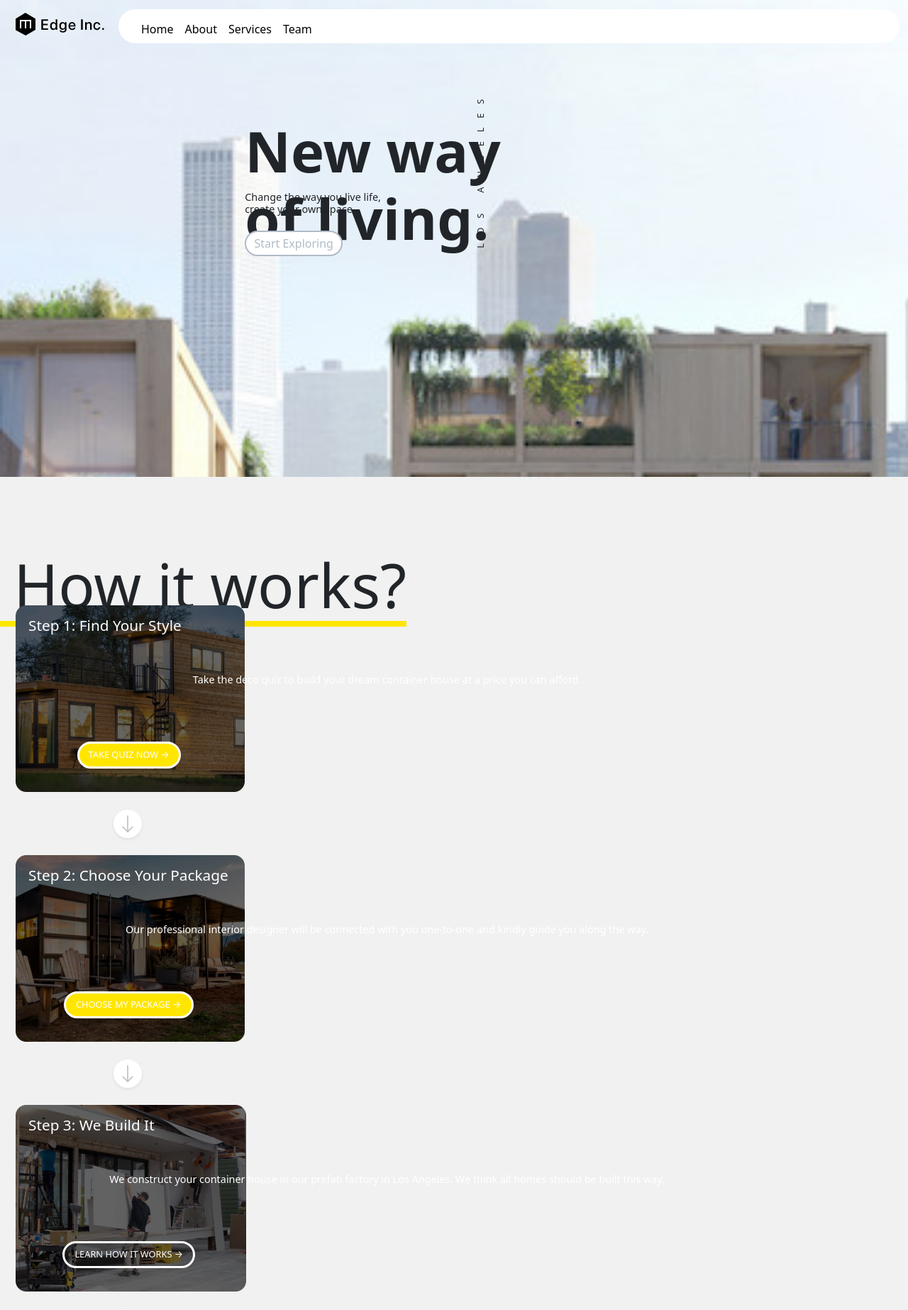
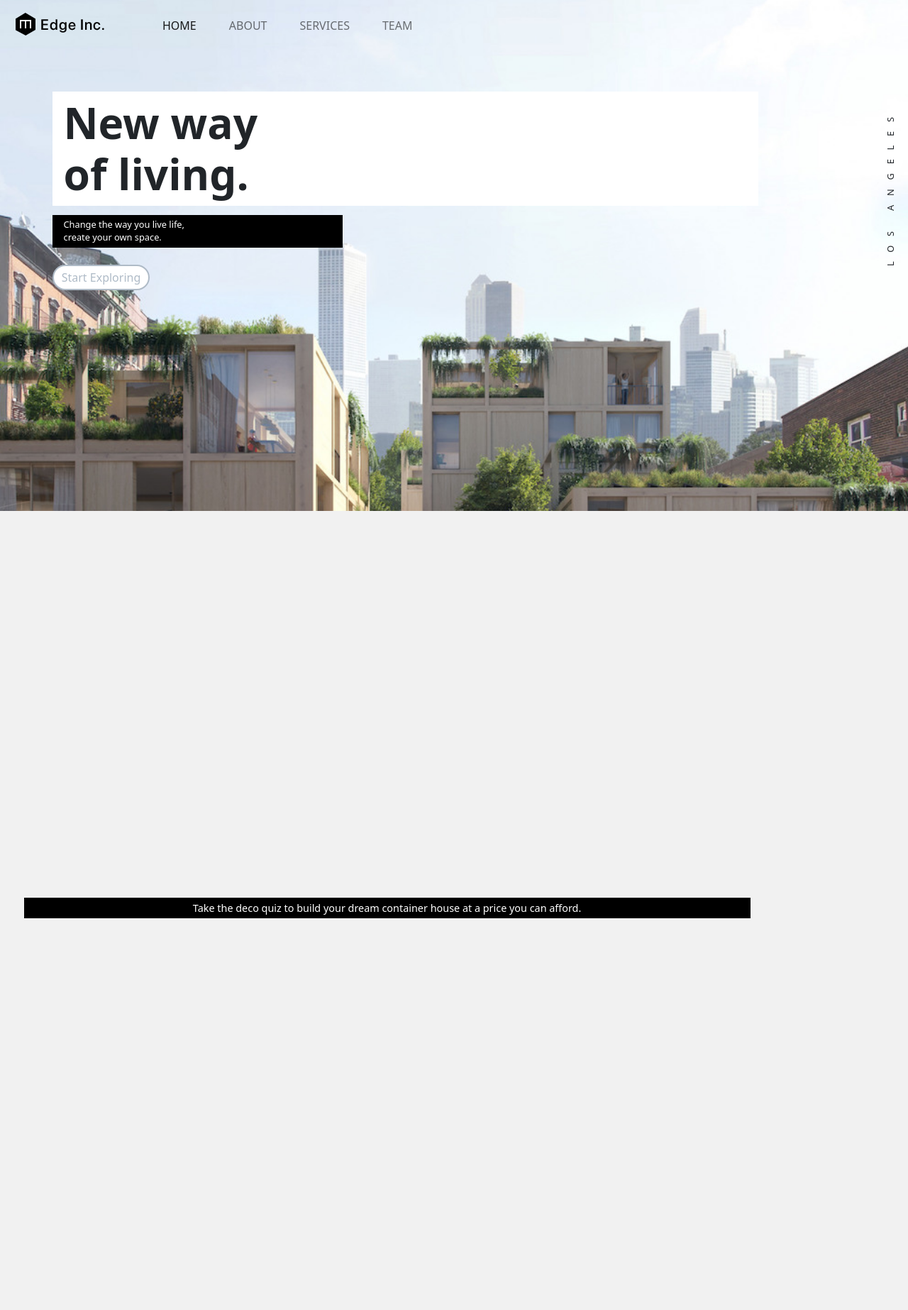
Before and after one commit to designerlinak/SMC_WebDesign3, a PHP site: page /homework/index.html in a window 1280 px wide. Shown: the top 1846 px of the page at 71% size. Run offline with PHP 8.4, Linux system fonts and the light colour scheme.

Commit message:
Update on homework

```diff
--- a/week06/homework/css/home-styles.css
+++ b/week06/homework/css/home-styles.css
@@ -7,26 +7,23 @@
     margin-left: -0.09rem;
 }
 
+section {
+    background-image: url(../images/jumbotron-375px.jpeg);
+}
+
 .jumbotron {
     background-position: center;
     background-size: cover;
     background-repeat: no-repeat;
     position: absolute;
     top: 0;
-    height: 84%;
+    height: 100%;
+    max-width: 100%;
 }
 
 .py-5 {
     padding-top: 7rem!important;
     padding-bottom: 20rem!important;
-}
-
-.navbar-dark .navbar-nav .nav-link.active, .navbar-dark .navbar-nav .show>.nav-link {
-    color: black;
-}
-
-.navbar-dark .navbar-nav .nav-link {
-    color: black;
 }
 
 .navbar-collapse {
@@ -41,12 +38,16 @@
     border-radius: 2rem;
 }
 
-.navbar-dark .navbar-toggler {
+.navbar-light .navbar-toggler {
     color: rgb(233, 233, 233);
     border-radius: 2rem;
     width: 4rem;
     height: 4rem;
     background-color: white;
+}
+
+.navbar-light .navbar-nav .nav-link:hover {
+    color: black;
 }
 
 button, input, optgroup, select, textarea {
@@ -67,21 +68,22 @@
 
 .h1, h1 {
     font-size: calc(1.375rem + 4.5vw);
-    position: absolute;
+    position: relative;
     margin-left: 1.2rem;
-    margin-top: 3rem;
+    margin-top: 2rem;
+    margin-bottom: 1.3rem;
 }
 
 p {
     font-size: 0.9rem;
-    position: absolute;
+    position: relative;
     margin-left: 1.2rem;
-    margin-top: 9.5rem;
+    margin-top: -0.5rem;
     line-height: 1.1rem;
 }
 
 #startexploring {
-    margin-top: 13rem;
+    margin-top: 1rem;
     border: 0.15rem solid #AFBBC7;
     padding: 0.25rem;
     border-radius: 2rem;
@@ -90,16 +92,17 @@
     padding-left: 0.7rem;
     padding-right: 0.7rem;
     margin-left: 1.2rem;
-    position: absolute;
+    position: relative;
 }
 
-.fs-6 {
+.float-end {
     font-size: 0.8rem!important;
-    margin-left: 14.5rem;
-    margin-top: 6.5rem;
+    margin-top: -7.7rem;
     transform: rotate(-90deg);
     width: 15rem;
     letter-spacing: 0.8rem;
+    margin-right: -6rem;
+    text-align: center;
 }
 
 .display-2 {
@@ -280,3 +283,190 @@
     margin-left: 10rem;
     margin-right: 10rem;
 }
+
+
+@media (min-width: 480px) {
+    section {
+        background-image: url(../images/jumbotron-480px.jpeg);
+    }
+
+    .jumbotron {
+        background-position: center;
+        background-size: cover;
+        background-repeat: no-repeat;
+        position: absolute;
+        top: 0;
+        max-width: 100%;
+        height: 90%;
+    }
+}
+
+
+@media (min-width: 576px) {
+    section {
+        background-image: url(../images/jumbotron-576px.jpeg);
+    }
+
+    .jumbotron {
+        background-position: center;
+        background-size: cover;
+        background-repeat: no-repeat;
+        position: absolute;
+        top: 0;
+        max-width: 100%;
+    }
+
+    .h1, h1 {
+        margin-top: 1rem;
+    }
+
+    p {
+        margin-top: -0.6rem;
+    }
+
+    #startexploring {
+        margin-top: 0.5rem;
+    }
+}
+
+
+@media (min-width: 768px) {
+    section {
+        background-image: url(../images/jumbotron-768px.jpeg);
+    }
+
+    .jumbotron {
+        background-position: center;
+        background-size: cover;
+        background-repeat: no-repeat;
+        position: absolute;
+        top: 0;
+        max-width: 100%;
+    }
+
+    .h1, h1 {
+        font-size: calc(1.375rem + 3vw);
+        position: relative;
+        margin-left: 1.2rem;
+        margin-top: 1.8rem;
+        margin-bottom: 1.3rem;
+        background-color: white;
+        padding-left: 1.5rem;
+        width: 70%;
+        padding: 0.5rem 1rem;
+    }
+
+    p {
+        font-size: 0.8rem;
+        position: relative;
+        margin-left: 1.2rem;
+        margin-top: -0.5rem;
+        line-height: 1.1rem;
+        color: white;
+        background-color: black;
+        width: 40%;
+        padding: 0.35rem 1rem;
+    }
+
+    .float-end {
+        margin-top: -8.7rem;
+    }
+
+}
+
+
+@media (min-width: 992px) {
+    section {
+        background-image: url(../images/jumbotron-992px.jpeg);
+    }
+
+    .jumbotron {
+        background-position: center;
+        background-size: cover;
+        background-repeat: no-repeat;
+        position: absolute;
+        top: 0;
+        max-width: 100%;
+    }
+
+    .h1, h1 {
+        font-size: calc(1.375rem + 3vw);
+        position: relative;
+        margin-left: 1.2rem;
+        margin-top: 0.8rem;
+        margin-bottom: 1.3rem;
+        background-color: white;
+        padding-left: 1.5rem;
+        width: 85%;
+        padding: 0.5rem 1rem;
+    }
+
+    p {
+        font-size: 0.8rem;
+        position: relative;
+        margin-left: 1.2rem;
+        margin-top: -0.5rem;
+        line-height: 1.1rem;
+        color: white;
+        background-color: black;
+        width: 35%;
+        padding: 0.35rem 1rem;
+    }
+
+    .float-end {
+        margin-top: -12.7rem;
+    }
+
+    li {
+        display: inline-block;
+        margin-left: 30px;
+    }
+
+    li a {
+        display: block;
+        position: relative;
+    }
+
+    .navbar-collapse {
+        display: flex;
+        flex-direction: column;
+        padding-left: 1.5rem;
+        margin-bottom: 0;
+        list-style: none;
+        margin-top: 0.3rem;
+        padding-top: 0rem;
+        background-color: transparent;
+    }
+
+    li a:after {
+        content: '';
+        width: 0%;
+        height: 2px;
+        position: absolute;
+        background: black;
+        bottom: 47px;
+        left: 50%;
+        transform: translateX(-50%);
+        transition: all 0.5s;
+    }
+
+    li a:hover:after, li a:focus:after {
+        width: 100%;
+    }
+}
+
+
+@media (min-width: 1400px) {
+    section {
+        background-image: url(../images/jumbotron-1400px.jpeg);
+    }
+
+    .jumbotron {
+        background-position: center;
+        background-size: cover;
+        background-repeat: no-repeat;
+        position: absolute;
+        top: 0;
+        max-width: 100%;
+    }
+}
--- a/week06/homework/index.html
+++ b/week06/homework/index.html
@@ -20,10 +20,10 @@
     <body>
         <header>
             <!-- JUMBOTRON -->
-            <section class="py-5 text-xl-center container-fluid jumbotron" style="background-image: url(../homework/images/jumbotron-375px.jpeg);"></section>
+            <section class="py-5 text-xl-center container-fluid jumbotron"></section>
 
             <!-- TOP NAVBAR -->
-            <nav class="navbar navbar-expand-lg navbar-dark">
+            <nav class="navbar navbar-expand-lg navbar-light">
                 <div class="container-fluid">
                     <a class="navbar-brand" href="../homework/index.html">
                         <img src="../homework/images/edge-logo.png" alt="brand logo"/>
@@ -38,16 +38,16 @@
                     <div class="collapse navbar-collapse" id="navbarSupportedContent">
                         <ul class="navbar-nav me-auto mb-2 mb-lg-0">
                             <li class="nav-item">
-                                <a class="nav-link active" aria-current="page" href="../homework/index.html">Home</a>
+                                <a class="nav-link active" id="home" aria-current="page" href="../homework/index.html">HOME</a>
                             </li>
                             <li class="nav-item">
-                                <a class="nav-link" href="../homework/about.html">About</a>
+                                <a class="nav-link" href="../homework/about.html">ABOUT</a>
                             </li>
                             <li class="nav-item">
-                                <a class="nav-link" href="../homework/services.html">Services</a>
+                                <a class="nav-link" href="../homework/services.html">SERVICES</a>
                             </li>
                             <li class="nav-item">
-                                <a class="nav-link" href="../homework/team.html">Team</a>
+                                <a class="nav-link" href="../homework/team.html">TEAM</a>
                             </li>
                         </ul>
                     </div>
@@ -56,13 +56,14 @@
 
             <!-- TEXT -->
             <div class="row py-lg-5">
-                <div class="col-lg-6 col-md-8 mx-auto">
+                <div class="col-lg-11 col-md-12 col-sm-11 mx-auto">
                     <h1 class="fw-bold">New way<br>of living.</h1>
                     <p>Change the way you live life,<br>create your own space.</p>
                     <a class="btn" id="startexploring" href="#" role="button">Start Exploring</a>
-                    <p class="fs-6">LOS ANGELES</p>
                 </div>
             </div>
+            <div class="float-end">LOS ANGELES</div><br>
+
         </header>
 
         <main>
```
Also changed, not shown: week06/homework/images/header.jpg (deleted), week06/homework/images/jumbotron-1400px.jpeg (added), week06/homework/images/jumbotron-480px.jpeg (added), week06/homework/images/jumbotron-576px.jpeg (added), week06/homework/images/jumbotron-768px.jpeg (added), week06/homework/images/jumbotron-992px.jpeg (added), week06/homework/images/sample.jpeg (added), 1 other file.
